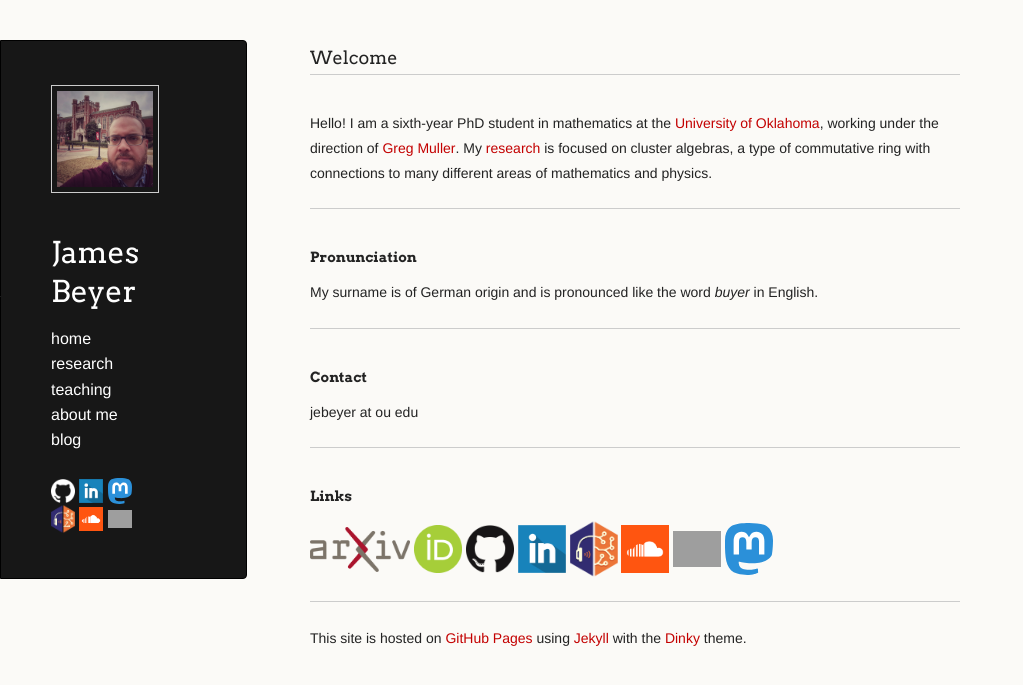
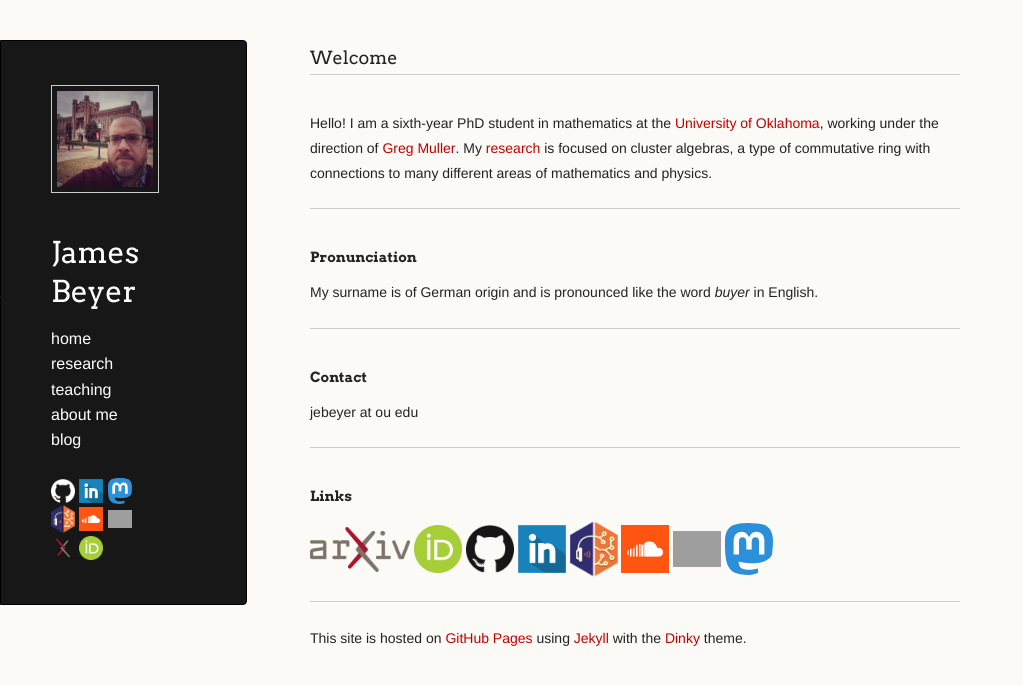
Before and after one commit to jebeyer/jebeyer.github.io, a Jekyll site: the page built from index.md, in a window 1280 px wide. Shown: the top 685 px of the page, without its empty margins (0-1023 px from the left). Built offline with Jekyll 4.4.1, drawn with Linux system fonts in a browser that asks for light colours; a script that is not in the unit is left out; our own code applies the rules of GitHub Pages for plain Markdown files; grey boxes are pictures that could not be loaded.

Commit message:
Update default.html
adding more links

```diff
--- a/_layouts/default.html
+++ b/_layouts/default.html
@@ -33,7 +33,9 @@
                           <a rel="me" href="https://mathstodon.xyz/@jebeyer"><img src="./assets/mastodon_logo.svg" alt="Mastodon" width="24"/></a><br/>
                           <a href="https://listenbrainz.org/user/whistlingkitty/"><img src="./assets/ListenBrainz_Logo.png" alt="ListenBrainz" width="24"/></a>
                           <a href="https://soundcloud.com/whistlingkitty"><img src="./assets/soundcloud-icon.png" alt="Last.fm" width="24"/></a>
-                          <a href="https://whistlingkitty.bandcamp.com"><img src="./assets/bandcamp-button-square-green-512.png" alt="Bandcamp" width="24"/></a><br/></p>
+                          <a href="https://whistlingkitty.bandcamp.com"><img src="./assets/bandcamp-button-square-green-512.png" alt="Bandcamp" width="24"/></a><br/>
+                          <a href="https://arxiv.org/a/beyer_j_2.html"><img src="./assets/arxiv-logo-icon-small.png" alt="arXiv" width="24"/></a>
+                          <a href="https://orcid.org/0000-0002-2499-2863"><img src="./assets/ORCID-logo.png" alt="ORCID" width="24"/></a><br/></p>
 
         <ul>
           {% if site.show_downloads %}
```
